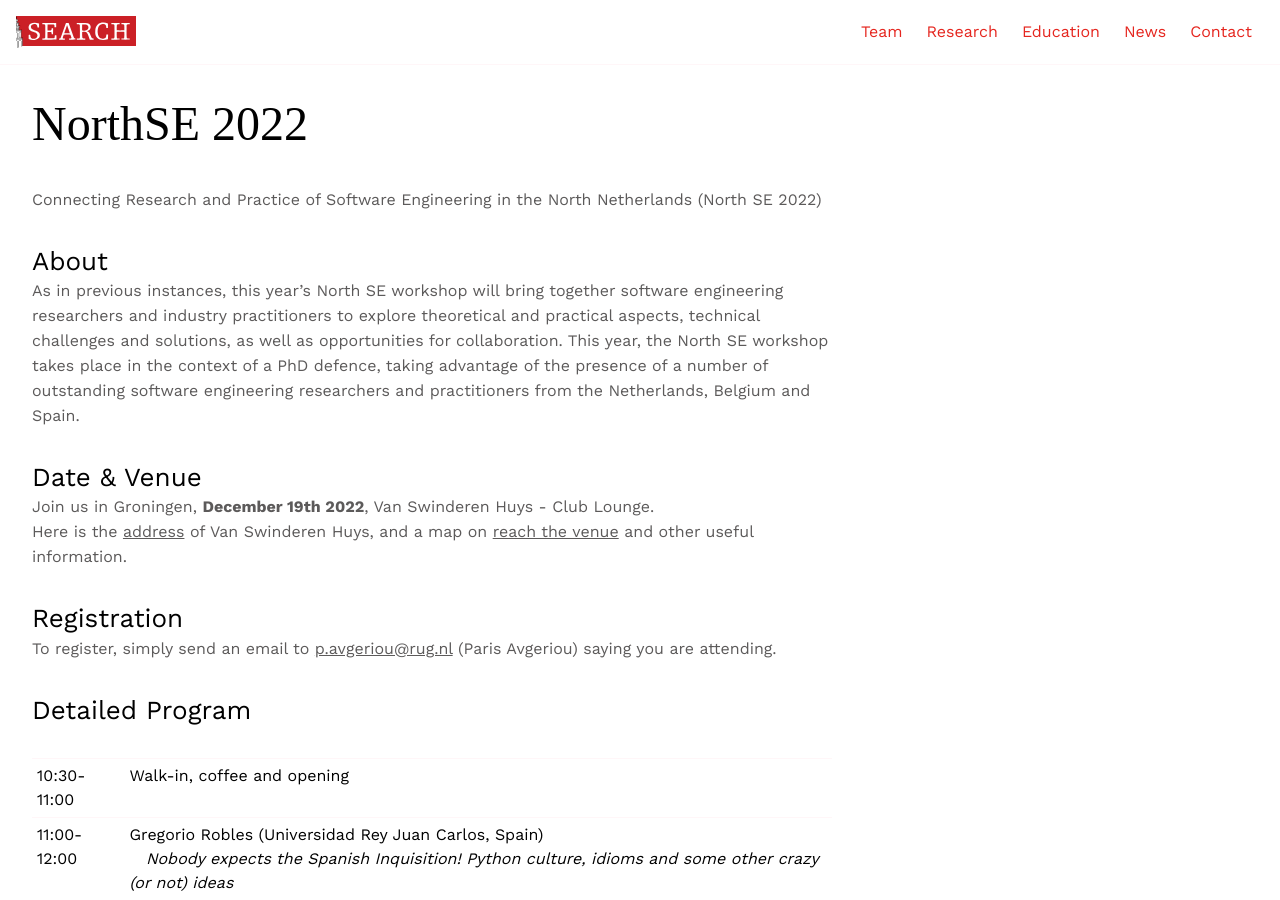
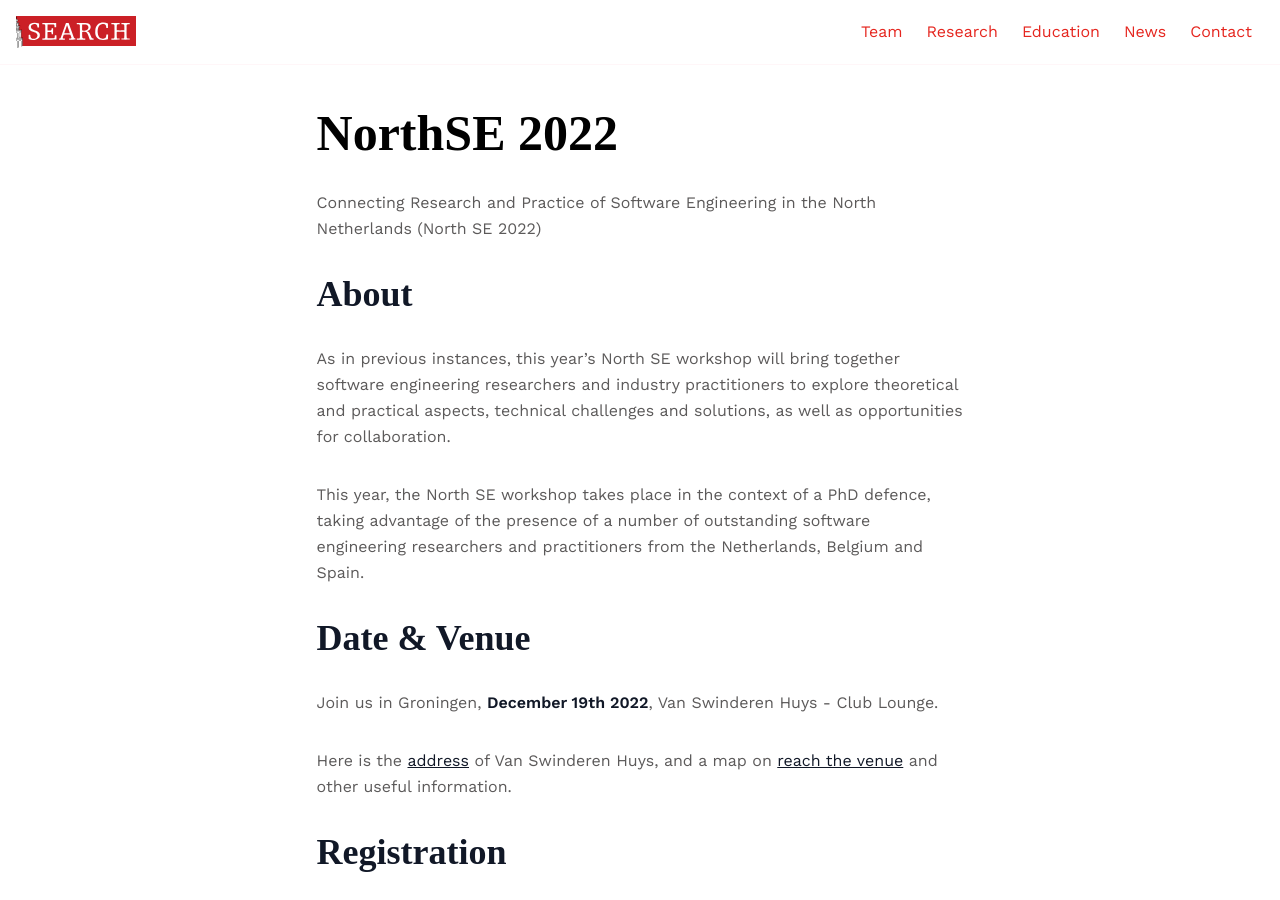
Before and after one commit to search-rug/search-rug.github.io, a Jekyll site: the page built from _events/northse2022.md, in a window 1280 px wide and 900 px high. Built offline with Jekyll 4.4.1, drawn with Linux system fonts in a browser that asks for light colours; nearby versions of some CDN libraries; some web fonts are replaced.

Commit message:
Change event style to article.

```diff
--- a/_config.yml
+++ b/_config.yml
@@ -38,7 +38,7 @@
       path: ""
       type: "events"
     values:
-      layout: "page"
+      layout: "article"
   - scope:
       path: ""
       type: "projects"
--- a/_events/northse2022.md
+++ b/_events/northse2022.md
@@ -56,43 +56,25 @@
     </tbody>
 </table>
 
-### Abstracts
-
-<br>
+## Abstracts
 
 > **Nobody expects the Spanish Inquisition! Python culture, idioms and some other crazy (or not) ideas**\
-&nbsp;&nbsp; by Gregorio Robles
->
-> <br>
+> &nbsp;&nbsp; by Gregorio Robles
 >
 > In recent times in my research group we have been investigating issues related to the Python programming language and its dynamic community. In particular we have focused on two issues. On the one hand, we have studied the concept of Pythonic, which is said tobe the most elegant (that is, readable and beautiful) way of programming in Python. In this way, we have explored how Python developers understand the term 'Pythonic', built a catalog of 'Pythonic idioms' collected from the literature, and made some guesses about the effects of having a specific Python term associated with how it has to be the fancy code. On the other hand, we have been working on identifying a programmer's level of understanding of Python, inspired from the CEFR framework that is commonly used with natural language (the one that says that one is B1, intermediate level, in Dutch or C2, advanced level, in English). We'd like to be able to determine what level of Python code a developer can understand (and modify), and we'll talk about what possibilities having such a tool offers us, both for newbies and professionals.
 >
-> <br>
->
 > **Biography**: Gregorio Robles is a Professor at the Universidad Rey Juan Carlos, Madrid, Spain. His main research interest lies around Open Source Software, mining software repositories, and lately on the development of computational thinking in children (e.g., the Dr. Scratch tool). His research group created 10+ years ago a spin-off called Bitergia that does software analytics.
-
-<br>
 
 > **Test Amplification in Python — An Industrial Experience Report**\
 > &nbsp;&nbsp; by Serge Demeyer
 >
-> <br>
->
 > Software test amplification is the act of strengthening manually written test-cases to exercise the boundary conditions of the system under test. Several academic tool prototypes have been proposed by the research community so far — DSpot (for Java), AmPyfier (for Python) and Small-Amp (for Pharo-Smalltalk). Up until now, these tool prototypes have only been validated on a series of open source systems; concrete experience reports from actual use within the software industry are still lacking. In this presentation, we will share our experience with AmPyfier as applied within the context of Garvis, a start up company from the University of Antwerp.
->
-> <br>
 >
 > **Biography**: Serge Demeyer is a Professor at the University of Antwerp (Department of Mathematics and Computer Science) and the spokesperson for the NEXOR research consortium. His main research interest concerns software evolution, more specifically how to strike the right balance between reliability (striving for perfection) and agility (optimising for adaptability). He is involved in a few start-ups consulting his expertise on software architecture and test automation.
 
-<br>
-
 > **Sustainable MLOps: Trends and Challenges from Practice**\
-&nbsp;&nbsp; by Damian Tamburri
->
-> <br>
+> &nbsp;&nbsp; by Damian Tamburri
 >
 > Even simply through a GoogleTrends search it becomes clear that Machine-Learning Operations-or MLOps, for short-are climbing in interest from both a scientific and practical perspective. On the one hand, software components and middleware are proliferating to support all manners of MLOps, from AutoML (i.e., software which enables developers with limited machine-learning expertise to train high-quality models specific to their domain or data) to feature-specific ML engineering, e.g., Explainability and Interpretability. On the other hand, the more these platforms penetrate the day-to-day activities of software operations, the more the risk for AI Software becoming unsustainable from a social, technical, or organisational perspective. This talk offers a concise definition of MLOps and AI Software Sustainability and outlines key challenges in its pursuit.
 >
-> <br>
->
-> **Biography**: Damian is an Associate Professor at the Eindhoven University of Technology, the Jheronimus Academy of Data Science, in s'Hertogenbosch, The Netherlands with a double-affiliation at Politecnico di Milano as well. At JADS he lectures the Big Data Engineering and Deep Learning courses, while lending a hand in the Machine-Learning pre-master course. His research interests rotate around Data-Intensive Services DevOps/DataOps, Social Software Engineering, and Artificial-Intelligence Software Engineering. Damian has published over 150+ papers in either top Journals or conferences in Software Engineering, Information Systems, as well as Services and AI Computing. Also, Damian has been an active contributor and lead research in many EU FP6, FP7, H2020, and HorizonEurope projects, such as S-Cube, MODAClouds, SeaClouds, DICE, ANITA, DossierCLOUD, ProTECT, RADON, SODALITE, DESTINI, and more. In addition, Damian is ACM TOSEM editorial board member, secretary of the OASIS TOSCA Standardisation TC as well as secretary of the IFIP TC2, TC6, and TC8 WG on “Service-Oriented Computing”.
+> **Biography**: Damian is an Associate Professor at the Eindhoven University of Technology, the Jheronimus Academy of Data Science, in s'Hertogenbosch, The Netherlands with a double-affiliation at Politecnico di Milano as well. At JADS he lectures the Big Data Engineering and Deep Learning courses, while lending a hand in the Machine-Learning pre-master course. His research interests rotate around Data-Intensive Services DevOps/DataOps, Social Software Engineering, and Artificial-Intelligence Software Engineering. Damian has published over 150+ papers in either top Journals or conferences in Software Engineering, Information Systems, as well as Services and AI Computing. Also, Damian has been an active contributor and lead research in many EU FP6, FP7, H2020, and HorizonEurope projects, such as S-Cube, MODAClouds, SeaClouds, DICE, ANITA, DossierCLOUD, ProTECT, RADON, SODALITE, DESTINI, and more. In addition, Damian is ACM TOSEM editorial board member, secretary of the OASIS TOSCA Standardisation TC as well as secretary of the IFIP TC2, TC6, and TC8 WG on "Service-Oriented Computing".
```
Also changed, not shown: other parts of _events/northse2022.md (+7 -7 lines), _events/northse2017.md (+6 -17 lines), _events/northse2019.md (+7 -6 lines).
